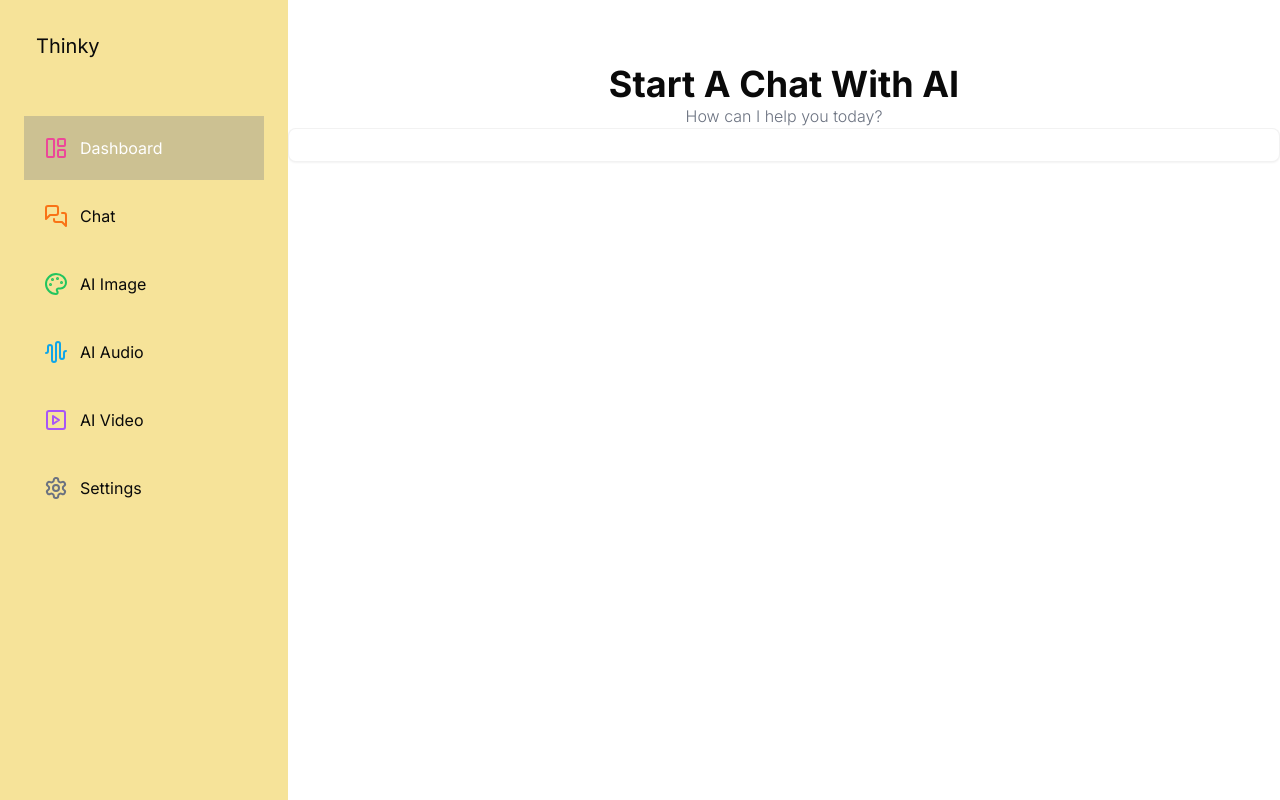
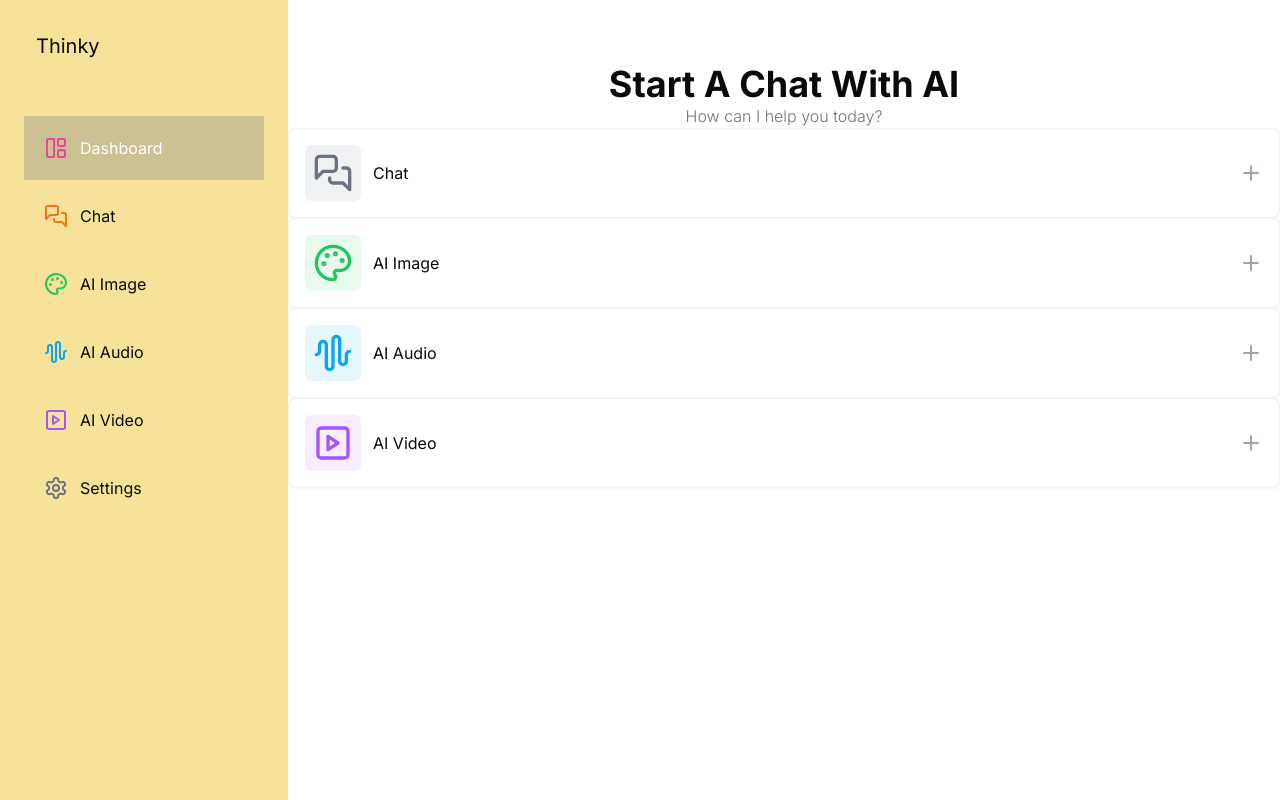
Before and after one commit to heehyun1128/Thinkey_AI-Content-Creation, a Next.js app: page /dashboard in a window 1280 px wide. Built offline with nearby package versions, Linux system fonts and the light colour scheme.

Commit message:
landing page tool selections

```diff
--- a/app/(dashboard)/(routes)/dashboard/page.tsx
+++ b/app/(dashboard)/(routes)/dashboard/page.tsx
@@ -1,19 +1,44 @@
 "use client";
 
 import { Card } from "@/components/ui/card";
-import { MessagesSquare } from "lucide-react";
+import { Palette,AudioWaveform,PlaySquare, MessagesSquare, PlusIcon } from "lucide-react";
+import { cn } from "@/lib/utils";
+import { useRouter } from "next/navigation";
 
 const tools = [
   {
     label: "Chat",
     icon: MessagesSquare,
     color: "text-gray-500",
+    bgColor: "bg-gray-500/10",
+    href: "/chat",
+  },
+  {
+    label: "AI Image",
+    icon: Palette,
+    color: "text-green-500",
+    bgColor: "bg-green-500/10",
+    href: "/image",
+  },
+  {
+    label: "AI Audio",
+    icon: AudioWaveform,
+    color: "text-sky-500",
     bgColor: "bg-sky-500/10",
-    href: "/chat",
+    href: "/audio",
+  },
+  {
+    label: "AI Video",
+    icon: PlaySquare,
+    color: "text-purple-500",
+    bgColor: "bg-purple-500/10",
+    href: "/video",
   },
 ];
 
 export default function DashboardPage() {
+
+  const router = useRouter()
   return (
     //   <Button variant="destructive" size='lg'>Button</Button>
     <div>
@@ -30,8 +55,20 @@ export default function DashboardPage() {
         {tools.map((tool) => (
           <Card
           key={tool.href}
+          onClick={()=>router.push(tool.href)}
           className="p-4 border-black/5 flex items-center justify-between hover:shadow-md transition cursor-pointer"
-          ></Card>
+          >
+
+            <div className="items-center flex gap-x-3">
+              <div className={cn("p-2 w-fit rounded-md",tool.bgColor)}>
+                <tool.icon className={cn("w-10 h-10",tool.color)}/>
+              </div>
+              <div>
+                {tool.label}
+              </div>
+            </div>
+            <PlusIcon className="w-6 h-6 text-gray-400"/>
+          </Card>
         ))}
       </div>
     </div>
```
